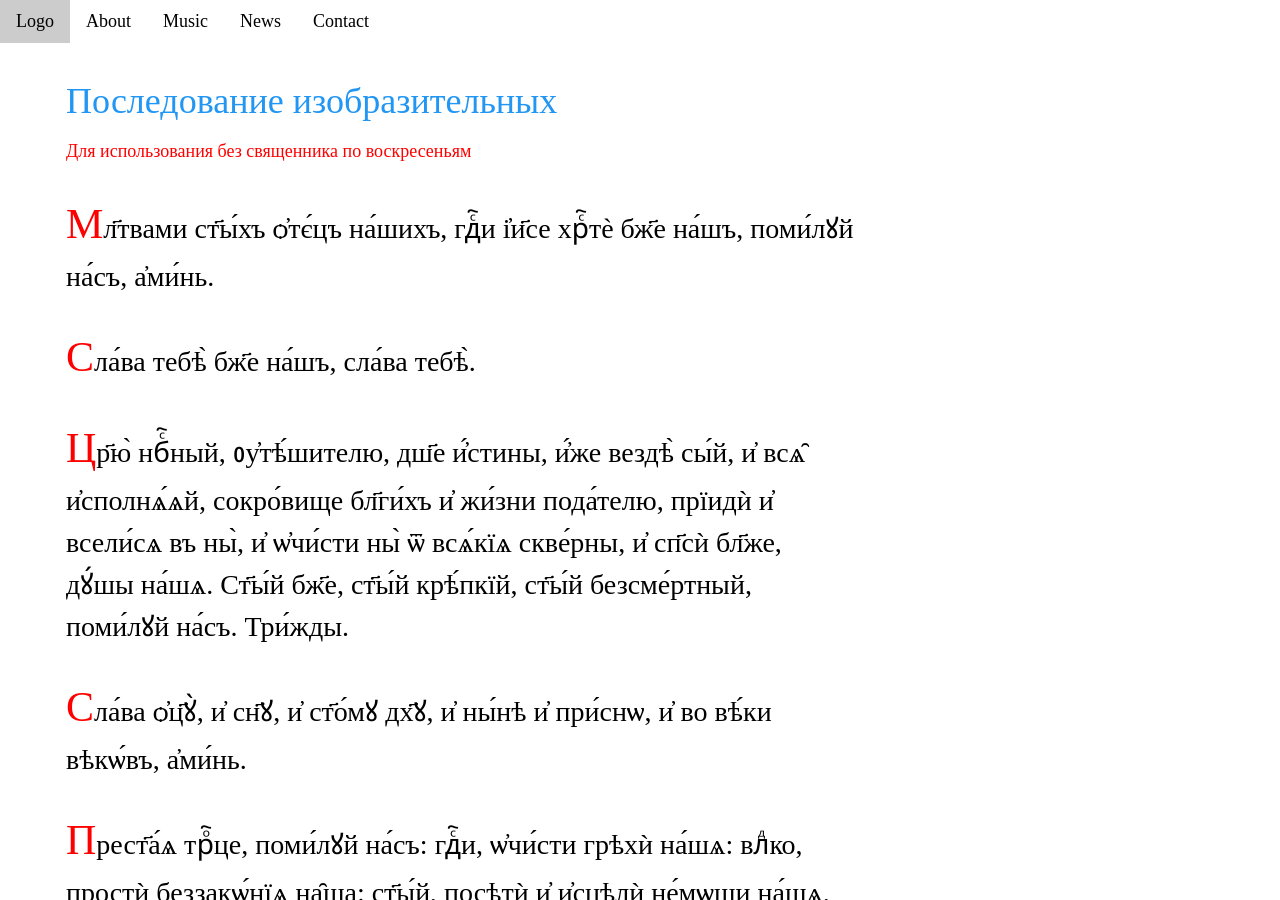
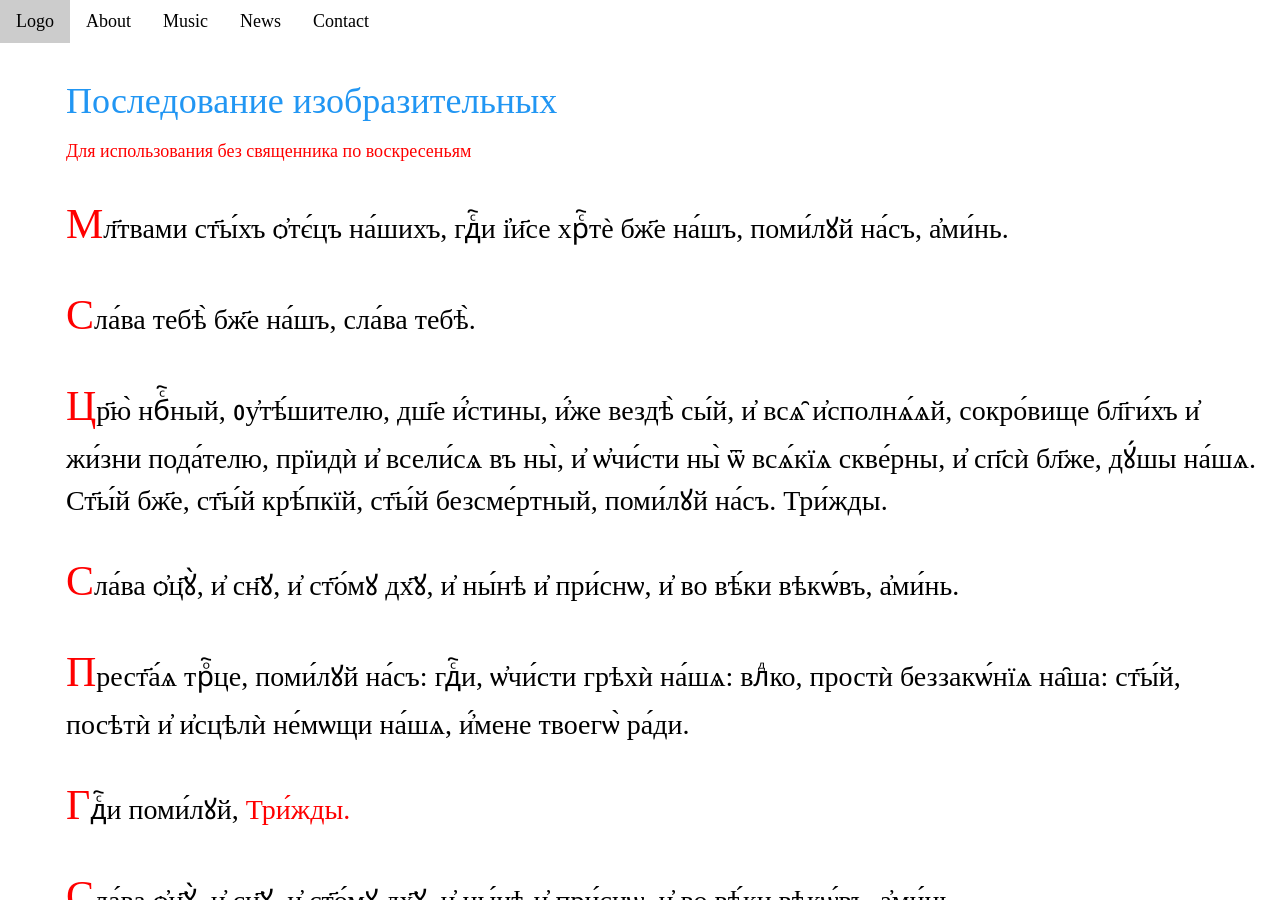
Before and after one commit to markjville/markjville.github.io, a Jekyll site: the page built from index.md, in a window 1280 px wide and 900 px high. Built offline with Jekyll 4.4.1, drawn with Linux system fonts in a browser that asks for light colours; some web fonts are replaced; comment, search, counter and statistics services are not loaded; our own code applies the rules of GitHub Pages for plain Markdown files.

Commit message:
Update default.html

```diff
--- a/_layouts/default.html
+++ b/_layouts/default.html
@@ -34,7 +34,7 @@ p::first-letter {
 <div class="w3-main" style="margin-left:50px">
 
   <div class="w3-row w3-padding-64">
-    <div class="w3-twothird w3-container">
+    <div class="w3-container">
       <h1 class="w3-text-blue">Последование изобразительных</h1>
       <div class="post-content">
                   <h5 style="color:red;"> Для использования без священника по воскресеньям</h5><!--kg-card-begin: html--><p>Мл҃твами ст҃ы́хъ ѻ҆тє́цъ на́шихъ, гдⷭ҇и і҆и҃се хрⷭ҇тѐ бж҃е на́шъ, поми́лꙋй на́съ, а҆ми́нь.</p>
```
